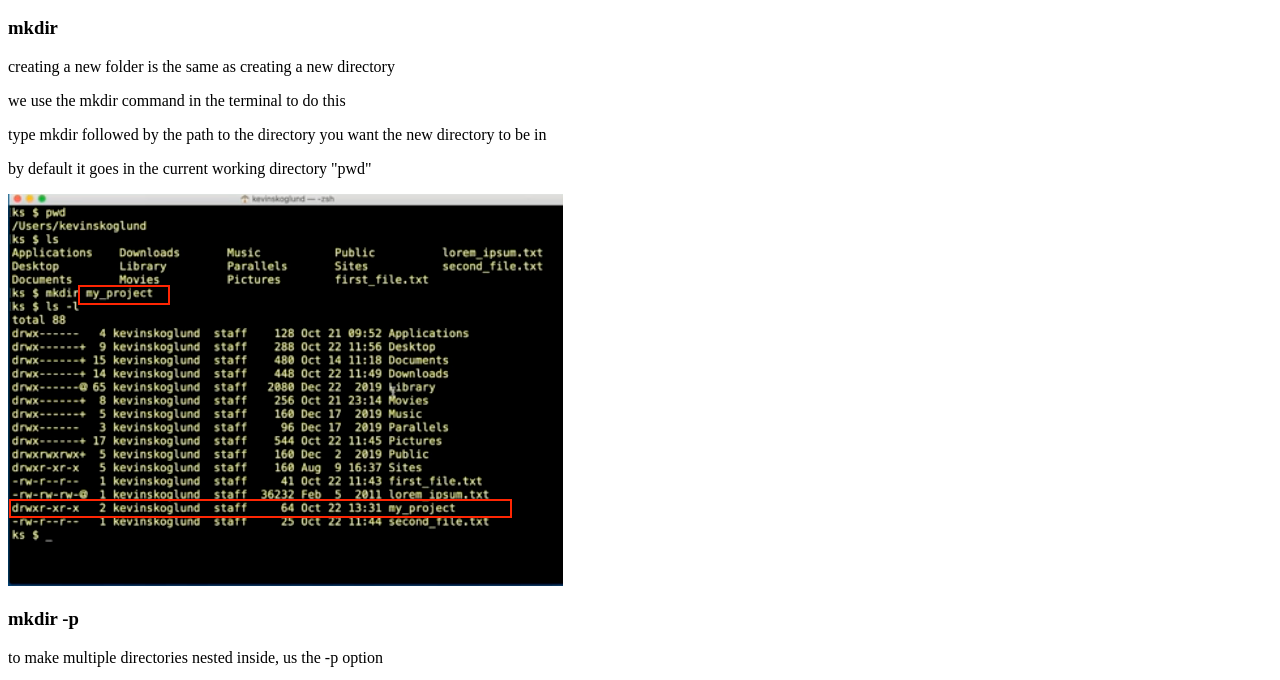
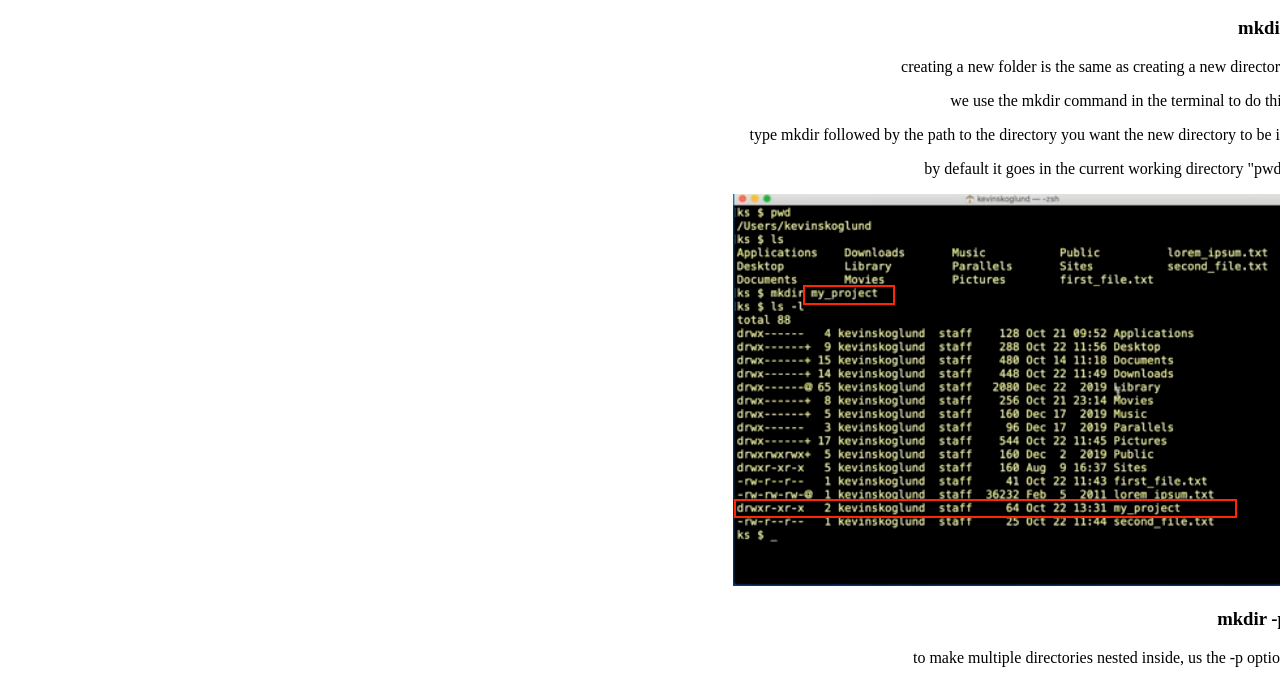
Before and after one commit to TylerTomani/commandLineDocs, a plain HTML site: page commandLineBasics/fileManage/01-creatingDirectories/creatingDirectories.html in a window 1280 px wide. Shown: the part 110-790 px from the top of the page. Drawn offline with Linux system fonts and the light colour scheme.

Commit message:
JS All Good! First Draft v1

```diff
--- a/basics/01-creatingDirectories/creatingDirectories.html
+++ b/commandLineBasics/fileManage/01-creatingDirectories/creatingDirectories.html
@@ -5,7 +5,7 @@
     <meta http-equiv="X-UA-Compatible" content="IE=edge">
     <meta name="viewport" content="width=device-width, initial-scale=1.0">
     <title>creatingDirectories</title>
-    <!-- <link rel="stylesheet" href="../../css/chapter.css"> -->
+    <link rel="stylesheet" href="../../../css/iframe.css">
 </head>
 <body>
     <header>
--- /dev/null
+++ b/css/iframe.css
@@ -0,0 +1,4 @@
+body {
+    text-align: right;
+    width: 100%;
+}
--- a/css/main.css
+++ b/css/main.css
@@ -84,7 +84,6 @@ aside#side-bar {
     color: black;
 }
 iframe {
-
     width: 100%;
     height: 100vh;
 }
--- a/js/dropDown.js
+++ b/js/dropDown.js
@@ -62,6 +62,8 @@ sidebarSubjects.forEach(topic => {
 allSubTopics.forEach(a => {
     a.addEventListener('click', e => {
         e.preventDefault();
+        // let placeText = mainContent.querySelector("#main-placeholder-text");
+        // mainContent.removeChild(placeText)
         let nextA = e.target.nextElementSibling;
         let href = nextA.getAttribute("href")
         console.log(href)
```
Also changed, not shown: index.html (+6 -4 lines), commandLineBasics/fileManage/01-creatingDirectories/images/mkdir.png (renamed from basics/01-creatingDirectories/images/mkdir.png), commandLineBasics/fileManage/01-creatingDirectories/images/mkdirDashP.png (renamed from basics/01-creatingDirectories/images/mkdirDashP.png), commandLineBasics/fileManage/02-creatingSymbolicLinks/images/symExample.png (renamed from basics/02-creatingSymbolicLinks/images/symExample.png), commandLineBasics/fileManage/02-creatingSymbolicLinks/images/symExample2.png (renamed from basics/02-creatingSymbolicLinks/images/symExample2.png), commandLineBasics/fileManage/02-creatingSymbolicLinks/images/symLink1.png (renamed from basics/02-creatingSymbolicLinks/images/symLink1.png), commandLineBasics/fileManage/02-creatingSymbolicLinks/images/symLink2.png (renamed from basics/02-creatingSymbolicLinks/images/symLink2.png), commandLineBasics/fileManage/02-creatingSymbolicLinks/symbolicLinks.html (renamed from basics/02-creatingSymbolicLinks/symbolicLinks.html), 10 other files.
